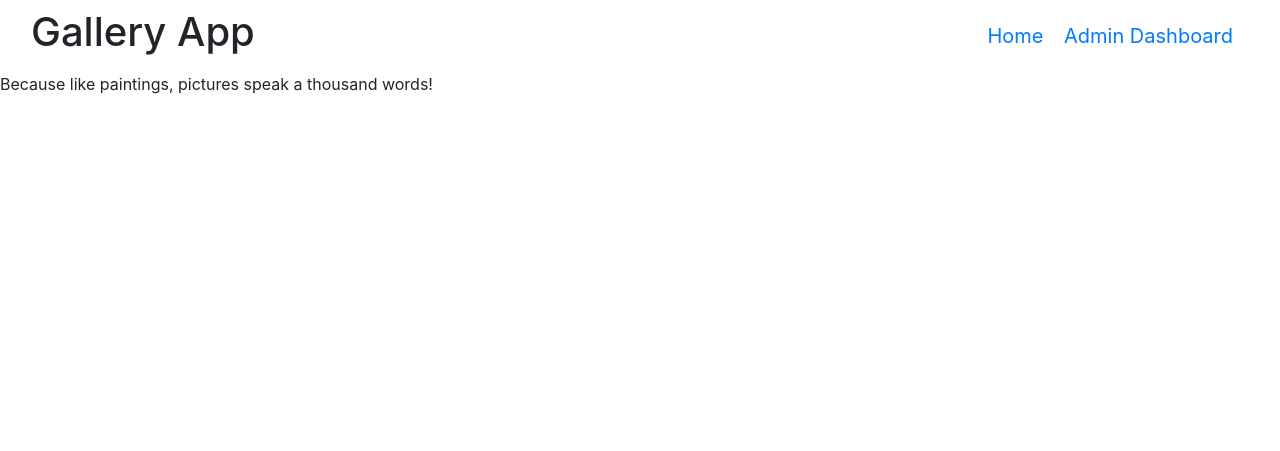
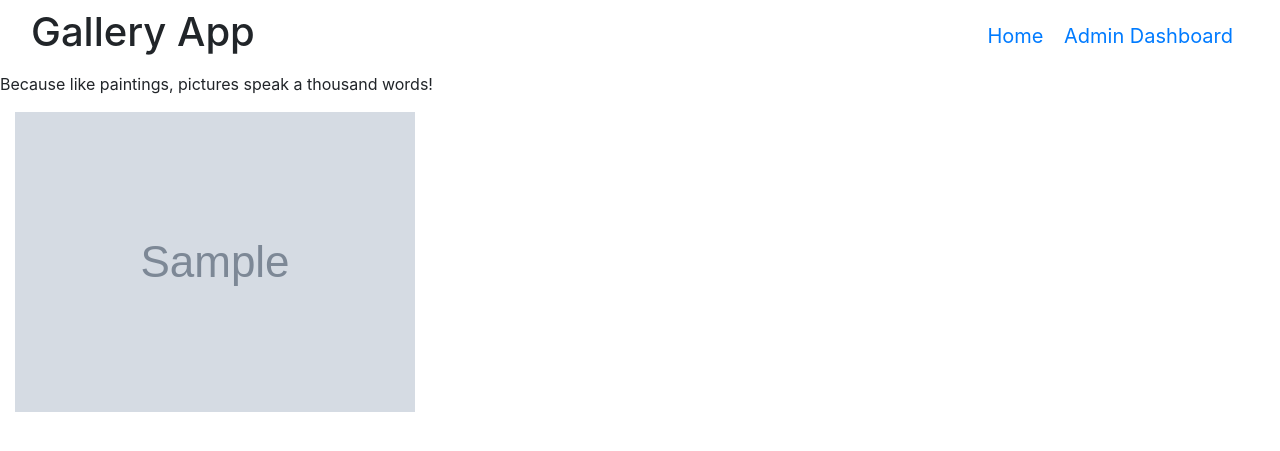
Before and after one commit to Edwin-Karanu-Muiruri/personal-gallery, a Django app: template Django Projects/django-gallery/imageapp/templates/index.html in a window 1280 px wide. Shown: the top 451 px of the page. Run offline with Django 3.2, Linux system fonts and the light colour scheme; the template is opened without the code that fills it: most values are stand-ins (such as "Sample title", 1, 10 or a date in 2020); grey boxes marked "Sample" are stand-in pictures; some libraries are stand-ins or nearby versions.

```diff
--- a/Django Projects/django-gallery/imageapp/templates/base.html
+++ b/Django Projects/django-gallery/imageapp/templates/base.html
@@ -1,5 +1,6 @@
 {% load bootstrap4 %}
 {% load static %}
+
 <!DOCTYPE html>
 <html lang="en">
 <head>
--- a/Django Projects/django-gallery/imageapp/templates/index.html
+++ b/Django Projects/django-gallery/imageapp/templates/index.html
@@ -1,8 +1,18 @@
 {%extends 'base.html'%}
-
+{% load static %}
 {% block content %}
-<div>
-    <p>Because like paintings, pictures speak a thousand words!</p>
+<div class="container-fluid">
+    <div>
+        <p>Because like paintings, pictures speak a thousand words!</p>
+    </div>
+    <div class="images">
+        <div id="all-images">
+            <div class="col-xs-6 col-md-4 col-sm-6 col-lg-4">
+                <img class="img-responsive" src="{{media.images.image.url}}">
+            </div>
+        </div>
+    </div>
 </div>
 
+
 {% endblock %}
--- a/Django Projects/django-gallery/imageapp/urls.py
+++ b/Django Projects/django-gallery/imageapp/urls.py
@@ -8,4 +8,4 @@ urlpatterns = [
 ]
 
 if settings.DEBUG:
-    urlpatterns+= static(settings.MEDIA_URL, document_root = settings.MEDIA_ROOT)
+    urlpatterns += static(settings.MEDIA_URL, document_root = settings.MEDIA_ROOT)
```
Also changed, not shown: Django Projects/django-gallery/imageapp/views.py (+17 -0 lines), Django Projects/django-gallery/media/images/CZPQzkQWYAAgxL5.jpg (added).
